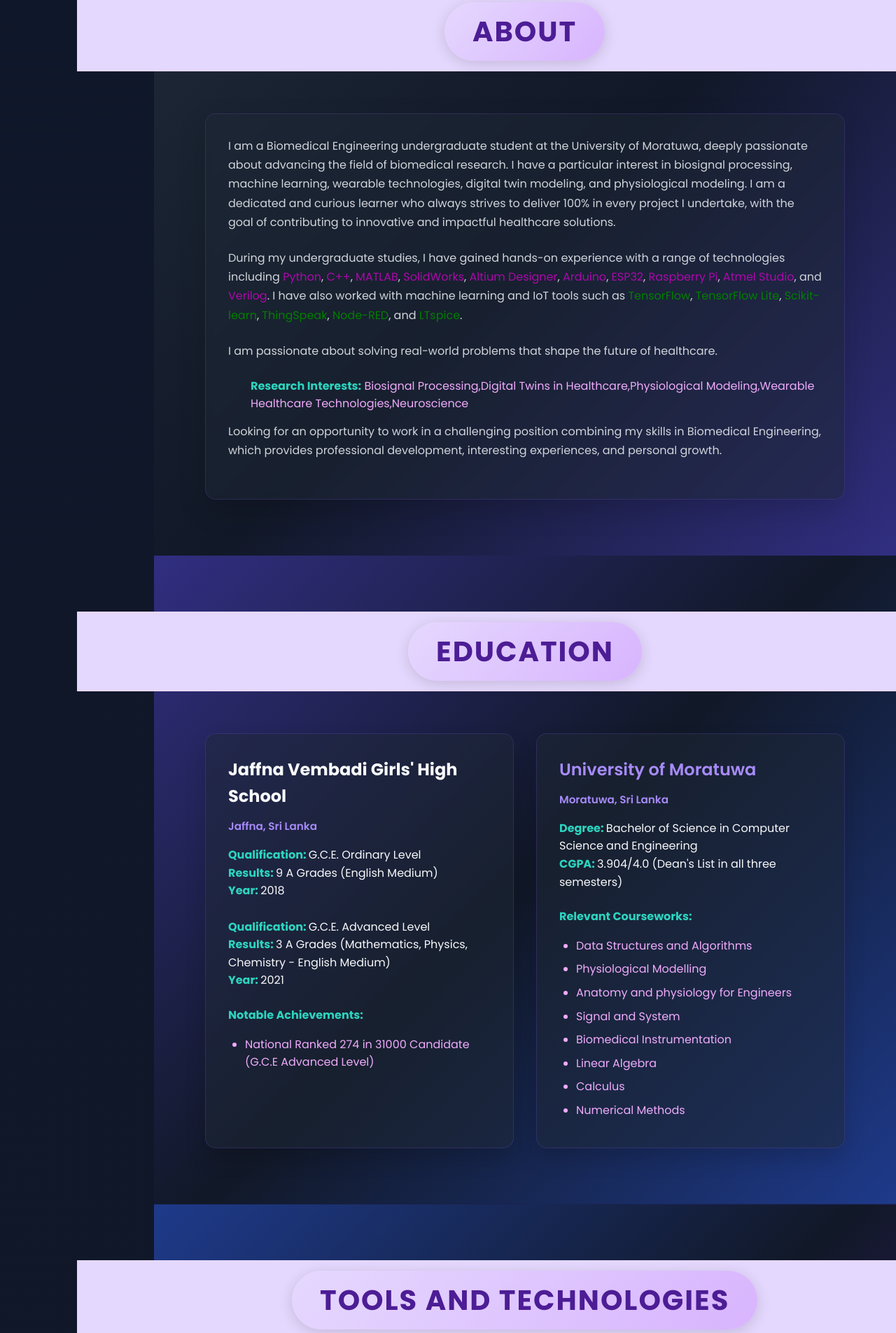
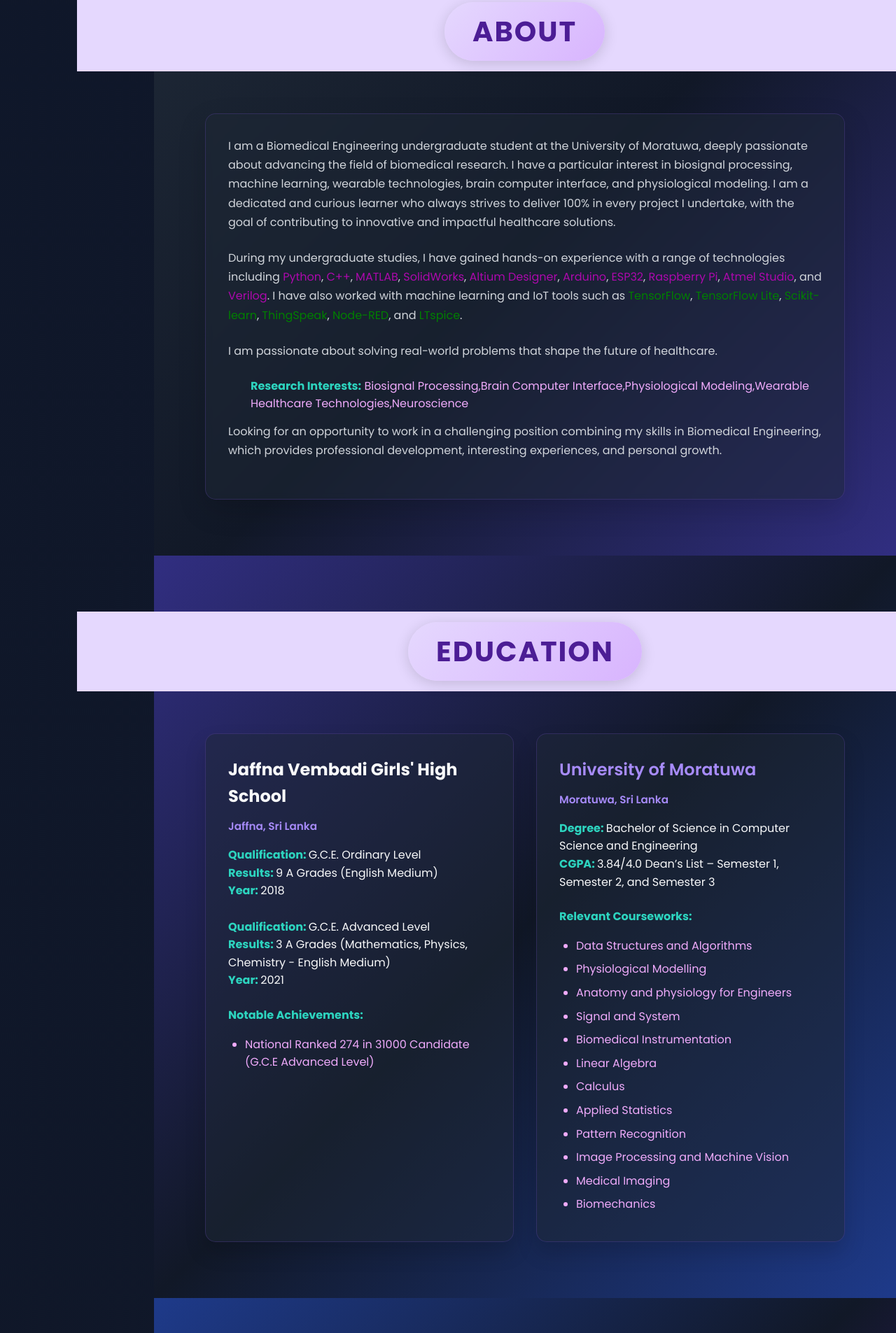
Before and after one commit to ThamilezaiAnanthakumar/MY__Portfolio, a plain HTML site: page index.html in a window 1280 px wide. Shown: the part 892-2797 px from the top of the page at 70% size. Drawn offline with nearby package versions, Linux system fonts and the light colour scheme.

Commit message:
Update index.html

```diff
--- a/index.html
+++ b/index.html
@@ -73,7 +73,7 @@
           <div class="caption" data-aos="fade-up" data-aos-duration="1000">
             <h2>Hi, I'm <span class="highlight">Thamilezai Ananthakumar.</span></h2>
             <h5><span class="typing"></span></h5>
-            <p>Self-motivated and quick-learning biomedical engineering undergraduate with a strong passion for applying advanced technologies such as machine learning, biosignal processing, digital twins, and wearable devices to develop innovative healthcare solutions.</p>
+            <p>Self-motivated and quick-learning biomedical engineering undergraduate with a strong passion for applying advanced technologies such as machine learning, biosignal processing, brain computer interface, and wearable devices to develop innovative healthcare solutions.</p>
           </div>
           <div class="social" data-aos="fade-up" data-aos-duration="1000" data-aos-delay="200">
             <a href="https://www.linkedin.com/in/thamilezai-ananthakumar-387a922a4" target="_blank">
@@ -106,7 +106,7 @@
       <div class="container">
         <div class="content-box" data-aos="fade-up" data-aos-duration="1000">
           <p>
-            I am a Biomedical Engineering undergraduate student at the University of Moratuwa, deeply passionate about advancing the field of biomedical research. I have a particular interest in biosignal processing, machine learning, wearable technologies, digital twin modeling, and physiological modeling. I am a dedicated and curious learner who always strives to deliver 100% in every project I undertake, with the goal of contributing to innovative and impactful healthcare solutions.
+            I am a Biomedical Engineering undergraduate student at the University of Moratuwa, deeply passionate about advancing the field of biomedical research. I have a particular interest in biosignal processing, machine learning, wearable technologies, brain computer interface, and physiological modeling. I am a dedicated and curious learner who always strives to deliver 100% in every project I undertake, with the goal of contributing to innovative and impactful healthcare solutions.
           </p>
           <p>
             During my undergraduate studies, I have gained hands-on experience with a range of technologies including
@@ -132,7 +132,7 @@
           </p>
           <div class="skills-list">
             <ul>
-              <li data-aos="fade-left" data-aos-delay="100"><b>Research Interests:</b> Biosignal Processing,Digital Twins in Healthcare,Physiological Modeling,Wearable Healthcare Technologies,Neuroscience</li>
+              <li data-aos="fade-left" data-aos-delay="100"><b>Research Interests:</b> Biosignal Processing,Brain Computer Interface,Physiological Modeling,Wearable Healthcare Technologies,Neuroscience</li>
               <!-- <li data-aos="fade-left" data-aos-delay="200"><b>Databases:</b> MySQL, MongoDB</li>
               <li data-aos="fade-left" data-aos-delay="300"><b>Frameworks:</b> React.js, Node.js, Next.js, Tailwind.css</li>
               <li data-aos="fade-left" data-aos-delay="400"><b>Tools & Technologies:</b> Git, Docker, Azure, AWS</li> -->
@@ -187,7 +187,7 @@
               <p>
                 <b>Degree: </b>Bachelor of Science in Computer Science and Engineering
                 <br>
-                <b>CGPA: </b>3.904/4.0 (Dean's List in all three semesters)
+                <b>CGPA: </b>3.84/4.0 Dean’s List – Semester 1, Semester 2, and Semester 3
               </p>
               <div class="coursework">
                 <p><b>Relevant Courseworks:</b></p>
@@ -198,8 +198,12 @@
                   <li>Signal and System</li>
                   <li>Biomedical Instrumentation</li>
                   <li>Linear Algebra</li>
-                  <li> Calculus</li>
-                  <li>Numerical Methods</li>
+                  <li>Calculus</li>
+                  <li>Applied Statistics</li>
+                  <li>Pattern Recognition</li>
+                  <li>Image Processing and Machine Vision</li>
+                  <li>Medical Imaging</li>
+                  <li>Biomechanics</li>
                 </ul>
               </div>
             </div>
```
